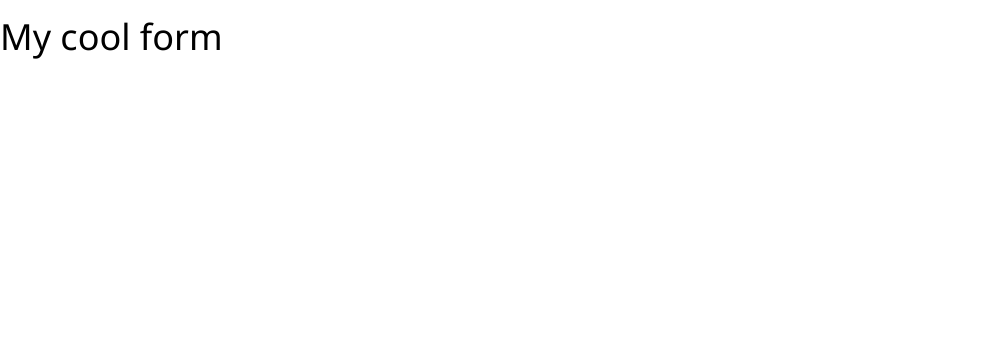
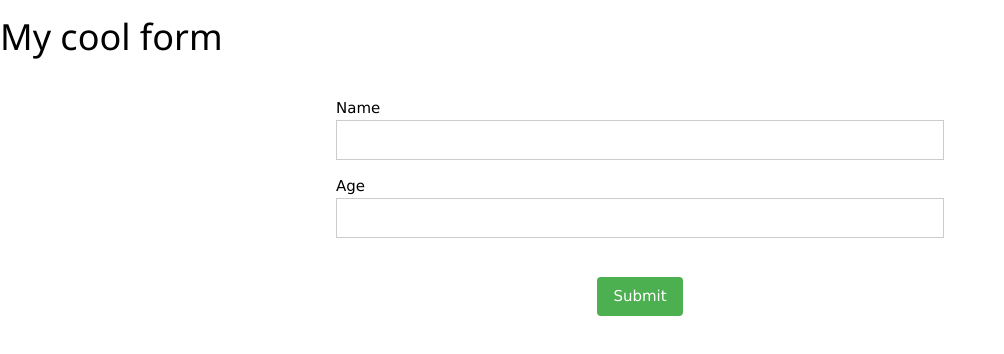
Before and after one commit to Annaliskirwa/_Crash_into_react, a React (Create React App) app in the folder myapp/: page / in a window 1280 px wide. Shown: the top 354 px of the page, without its empty margins (0-1004 px from the left). Built offline with nearby package versions, Linux system fonts and the light colour scheme.

Commit message:
Adding submit to the  form

```diff
--- a/myapp/src/components/Form.jsx
+++ b/myapp/src/components/Form.jsx
@@ -9,6 +9,21 @@ const Myform = ()=>{
     return (
         <div>
             <h1>My cool form</h1>
+            <div style={{margin:"auto", width:"50%"}}>
+            <div className = "w3-card-3 w3-padding">
+                <p>
+                    <label>Name</label>
+                    <input type = "text" className="w3-input w3-border"></input>
+                </p>
+                <p>
+                    <label>Age</label>
+                    <input type = "text" className="w3-input w3-border"></input>
+                </p>
+            </div>
+            <div className = "w3-margin-top w3-center">
+                <button className="w3-button w3-round w3-green w3-ripple ">Submit</button>
+            </div>
+            </div>
         </div>
     )
 }
```
